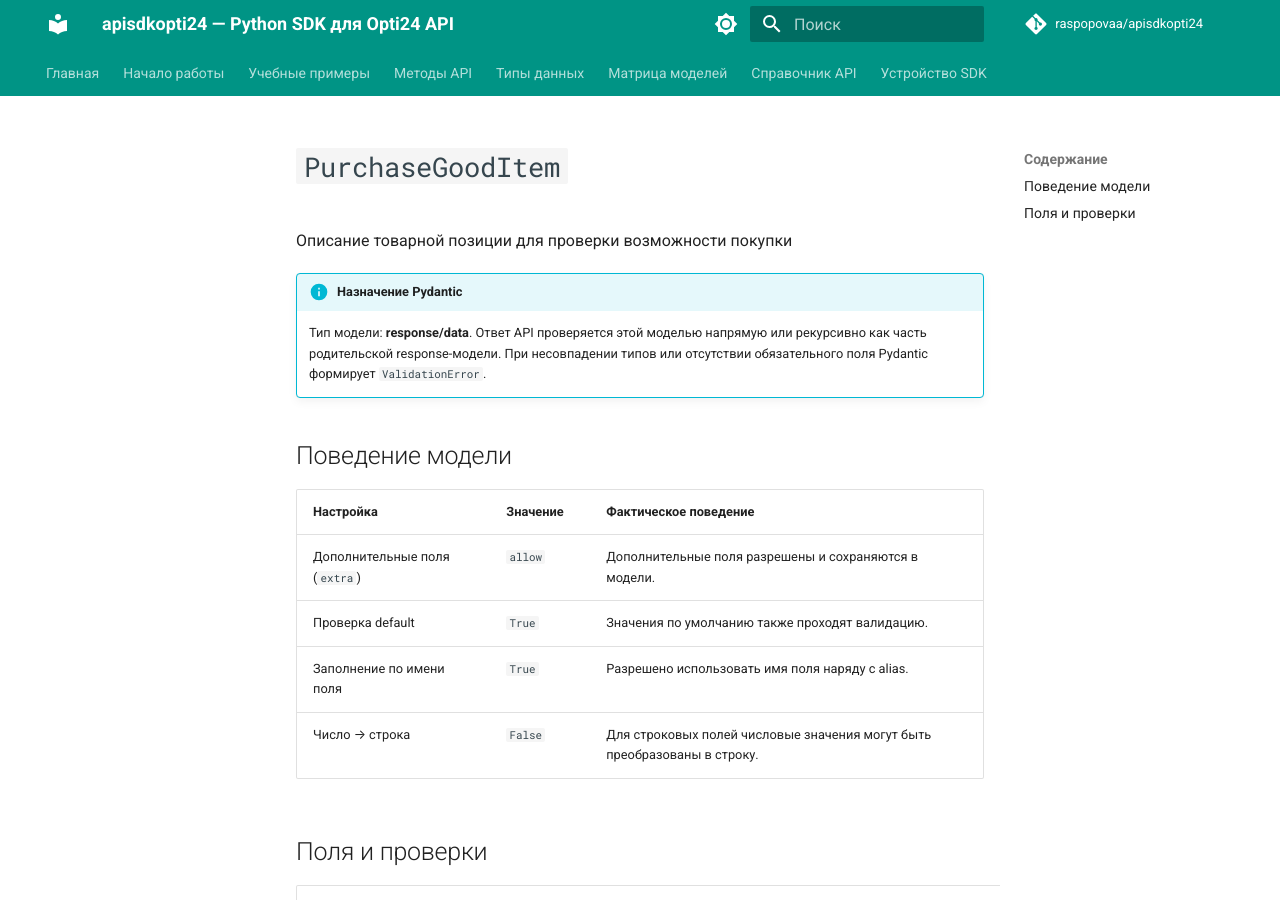
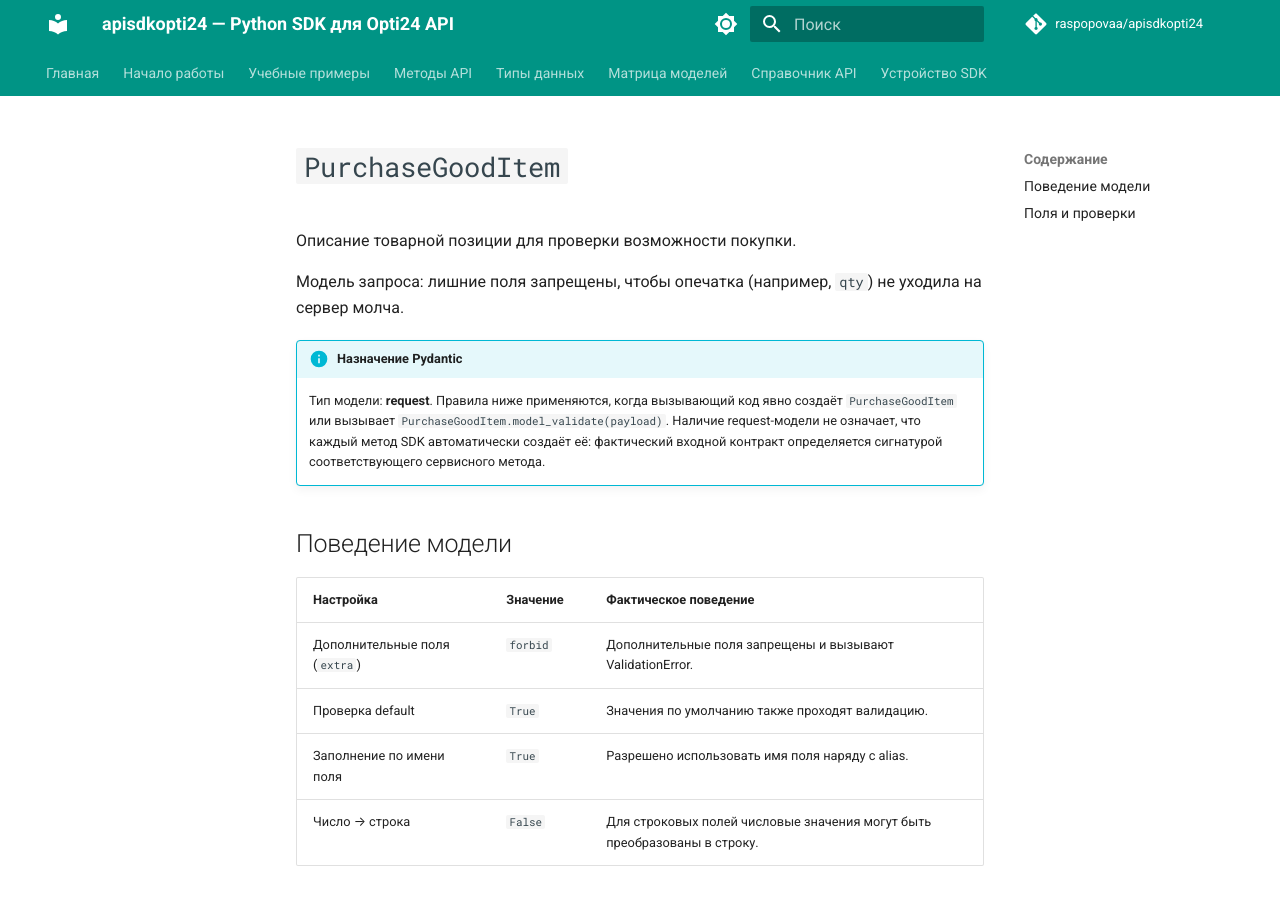
Before and after one commit to raspopovaa/apisdkopti24, an MkDocs documentation site: the page built from docs/data-types/final_prices/PurchaseGoodItem.md, in a window 1280 px wide and 900 px high. Built offline with MkDocs 1.6.1 and Material for MkDocs 9.7.7, drawn with Linux system fonts in a browser that asks for light colours; comment, search, counter and statistics services are not loaded; the version menu is left out.

Commit message:
fix(final-prices): strict purchase items; validate card_id before login
- PurchaseGoodItem is a strict request model: extra fields are forbidden,
  code must be non-empty, quantity and price must be positive.
- get_final_prices and check_purchase check card_id and the other
  parameters before login and the billable request.

Co-Authored-By: Claude Opus 5.5 <noreply@anthropic.com>

```diff
--- a/docs/data-types/final_prices/PurchaseGoodItem.md
+++ b/docs/data-types/final_prices/PurchaseGoodItem.md
@@ -1,18 +1,21 @@
 ---
-description: "Описание товарной позиции для проверки возможности покупки"
+description: "Описание товарной позиции для проверки возможности покупки."
 ---
 # `PurchaseGoodItem`
 
-Описание товарной позиции для проверки возможности покупки
+Описание товарной позиции для проверки возможности покупки.
+
+Модель запроса: лишние поля запрещены, чтобы опечатка (например, `qty`)
+не уходила на сервер молча.
 
 !!! info "Назначение Pydantic"
-    Тип модели: **response/data**. Ответ API проверяется этой моделью напрямую или рекурсивно как часть родительской response-модели. При несовпадении типов или отсутствии обязательного поля Pydantic формирует `ValidationError`.
+    Тип модели: **request**. Правила ниже применяются, когда вызывающий код явно создаёт `PurchaseGoodItem` или вызывает `PurchaseGoodItem.model_validate(payload)`. Наличие request-модели не означает, что каждый метод SDK автоматически создаёт её: фактический входной контракт определяется сигнатурой соответствующего сервисного метода.
 
 ## Поведение модели
 
 | Настройка | Значение | Фактическое поведение |
 |---|---|---|
-| Дополнительные поля (`extra`) | `allow` | Дополнительные поля разрешены и сохраняются в модели. |
+| Дополнительные поля (`extra`) | `forbid` | Дополнительные поля запрещены и вызывают ValidationError. |
 | Проверка default | `True` | Значения по умолчанию также проходят валидацию. |
 | Заполнение по имени поля | `True` | Разрешено использовать имя поля наряду с alias. |
 | Число → строка | `False` | Для строковых полей числовые значения могут быть преобразованы в строку. |
```
Also changed, not shown: other parts of docs/data-types/final_prices/PurchaseGoodItem.md (+3 -3 lines), CHANGELOG.md (+5 -0 lines), docs/data-types/final_prices/CheckPurchaseRequest.md (+1 -1 lines), docs/examples/final_prices/check_purchase.md (+5 -5 lines), 5 other files.
